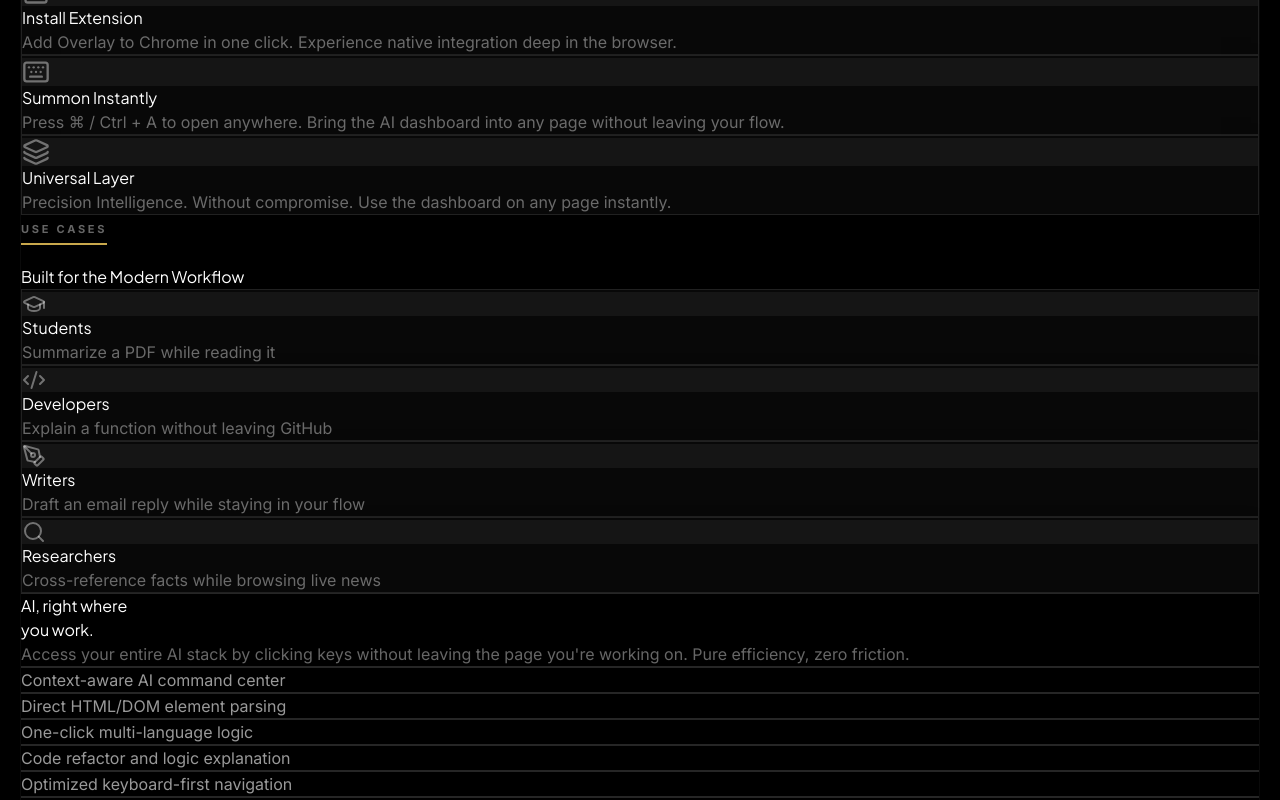
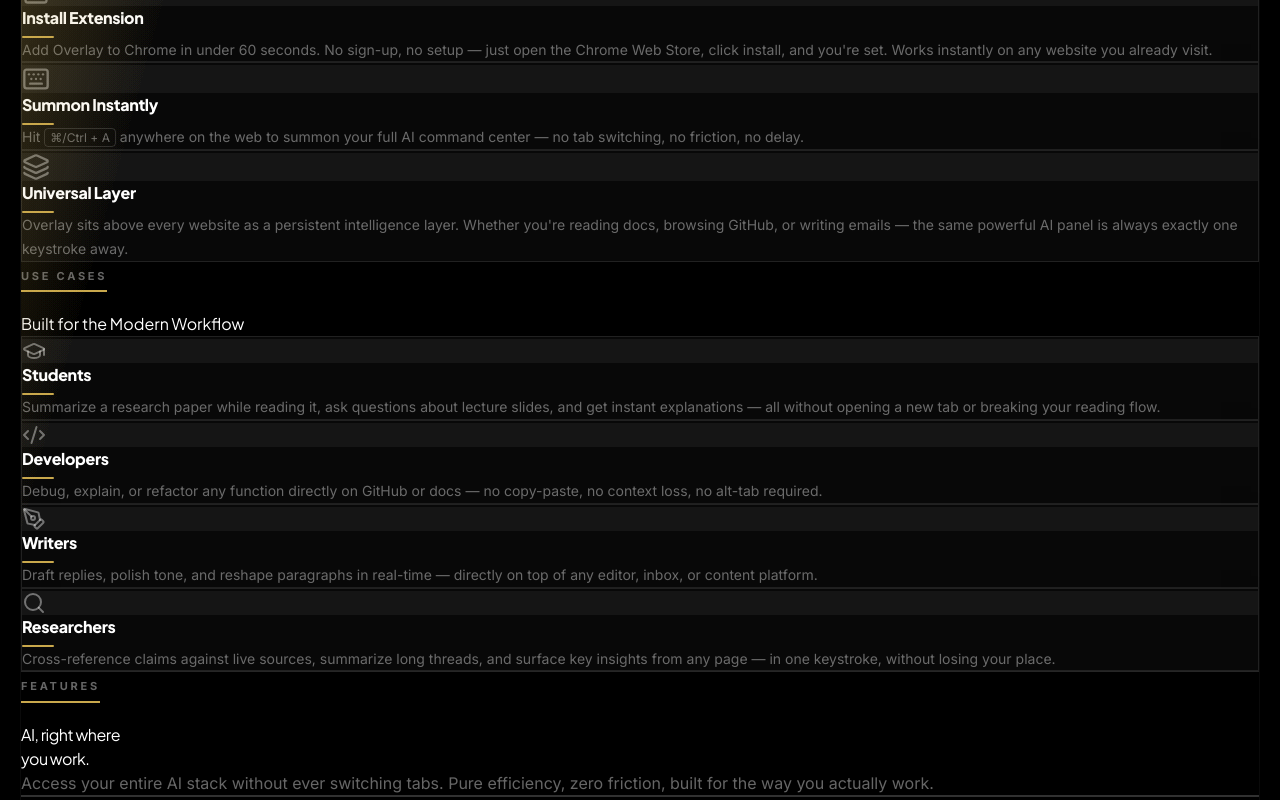
Before and after one commit to Tzgold/overlay-Dashboard, a React (Vite) app: page / in a window 1280 px wide. Shown: the part 1120-1920 px from the top of the page. Built offline with nearby package versions, Linux system fonts and the light colour scheme; no server answers.

Commit message:
design chnage

```diff
--- a/LandingPage.tsx
+++ b/LandingPage.tsx
@@ -400,7 +400,7 @@ const LandingPage: React.FC<{ onOpenDashboard: () => void }> = ({ onOpenDashboar
               Overlay Intelligence v3.0
             </div>
 
-            <h1 className="text-5xl md:text-7xl mb-8 max-w-4xl mx-auto leading-[1.1] font-bold tracking-tight" style={{ color: 'var(--text-primary)', fontFamily: "'Plus Jakarta Sans', sans-serif" }}>
+            <h1 className="text-5xl md:text-7xl mb-8 max-w-4xl mx-auto leading-[1.1] font-bold tracking-tight" style={{ color: 'var(--text-primary)', fontFamily: "'Plus Jakarta Sans', sans-serif", letterSpacing: '-0.03em' }}>
               AI, right where<br />you work
             </h1>
 
@@ -433,34 +433,41 @@ const LandingPage: React.FC<{ onOpenDashboard: () => void }> = ({ onOpenDashboar
           <div className="max-w-6xl mx-auto flex flex-col gap-6">
             {/* Top row: large left + small right */}
             <div className="grid md:grid-cols-5 gap-6">
-              <SpotlightCard className="md:col-span-3 flex flex-col justify-between p-10 min-h-[280px]">
-                <div className="transition-all duration-500 flex items-center justify-center w-14 h-14 rounded-2xl mb-6" style={{ color: 'var(--text-tertiary)', backgroundColor: 'var(--bg-elevated)' }}>
+              <SpotlightCard className="md:col-span-3 flex flex-col justify-between p-10 min-h-[300px]">
+                <div className="card-title-wrap flex flex-col h-full">
+                  <div className="card-shimmer-wrap"><div className="card-shimmer-bar" /></div>
+                  <div className="card-icon flex items-center justify-center w-14 h-14 rounded-2xl mb-8" style={{ color: 'var(--text-tertiary)', backgroundColor: 'var(--bg-elevated)' }}>
                     <Download size={28} />
                   </div>
-                <div className="space-y-3">
-                  <h3 className="text-2xl font-bold tracking-tight" style={{ color: 'var(--text-primary)' }}>Install Extension</h3>
-                  <p className="text-[15px] leading-relaxed max-w-[360px] font-medium" style={{ color: 'var(--text-tertiary)' }}>Add Overlay to Chrome in one click. Experience native integration deep in the browser.</p>
+                  <div className="space-y-4 mt-auto">
+                    <h3 className="card-title text-2xl">Install Extension</h3>
+                    <p className="card-body">Add Overlay to Chrome in under 60 seconds. No sign-up, no setup — just open the Chrome Web Store, click install, and you're set. Works instantly on any website you already visit.</p>
+                  </div>
                 </div>
               </SpotlightCard>
-              <SpotlightCard className="md:col-span-2 flex flex-col justify-between p-10 min-h-[280px]">
-                <div className="transition-all duration-500 flex items-center justify-center w-14 h-14 rounded-2xl mb-6" style={{ color: 'var(--text-tertiary)', backgroundColor: 'var(--bg-elevated)' }}>
+              <SpotlightCard className="md:col-span-2 flex flex-col justify-between p-10 min-h-[300px]">
+                <div className="card-title-wrap flex flex-col h-full">
+                  <div className="card-shimmer-wrap"><div className="card-shimmer-bar" /></div>
+                  <div className="card-icon flex items-center justify-center w-14 h-14 rounded-2xl mb-8" style={{ color: 'var(--text-tertiary)', backgroundColor: 'var(--bg-elevated)' }}>
                     <Keyboard size={28} />
                   </div>
-                <div className="space-y-3">
-                  <h3 className="text-2xl font-bold tracking-tight" style={{ color: 'var(--text-primary)' }}>Summon Instantly</h3>
-                  <p className="text-[15px] leading-relaxed font-medium" style={{ color: 'var(--text-tertiary)' }}>Press ⌘ / Ctrl + A to open anywhere. Bring the AI dashboard into any page without leaving your flow.</p>
+                  <div className="space-y-4 mt-auto">
+                    <h3 className="card-title text-2xl">Summon Instantly</h3>
+                    <p className="card-body">Hit <kbd style={{ fontFamily: "'Inter', sans-serif", padding: '1px 5px', borderRadius: '4px', border: '1px solid var(--border-primary)', fontSize: '12px' }}>⌘/Ctrl + A</kbd> anywhere on the web to summon your full AI command center — no tab switching, no friction, no delay.</p>
+                  </div>
                 </div>
               </SpotlightCard>
             </div>
             {/* Bottom row: full width */}
             <SpotlightCard className="flex flex-col md:flex-row md:items-center justify-between p-10 min-h-[200px] gap-8">
-              <div className="flex items-start gap-6">
-                <div className="transition-all duration-500 flex items-center justify-center w-14 h-14 rounded-2xl shrink-0" style={{ color: 'var(--text-tertiary)', backgroundColor: 'var(--bg-elevated)' }}>
+              <div className="card-title-wrap flex items-start gap-6 w-full">
+                <div className="card-shimmer-wrap"><div className="card-shimmer-bar" /></div>
+                <div className="card-icon flex items-center justify-center w-14 h-14 rounded-2xl shrink-0" style={{ color: 'var(--text-tertiary)', backgroundColor: 'var(--bg-elevated)' }}>
                   <Layers size={28} />
                 </div>
-                <div className="space-y-3">
-                  <h3 className="text-2xl font-bold tracking-tight" style={{ color: 'var(--text-primary)' }}>Universal Layer</h3>
-                  <p className="text-[15px] leading-relaxed max-w-[480px] font-medium" style={{ color: 'var(--text-tertiary)' }}>Precision Intelligence. Without compromise. Use the dashboard on any page instantly.</p>
+                <div className="space-y-4">
+                  <h3 className="card-title text-2xl">Universal Layer</h3>
+                  <p className="card-body max-w-[560px]">Overlay sits above every website as a persistent intelligence layer. Whether you're reading docs, browsing GitHub, or writing emails — the same powerful AI panel is always exactly one keystroke away.</p>
                 </div>
               </div>
             </SpotlightCard>
@@ -476,43 +483,55 @@ const LandingPage: React.FC<{ onOpenDashboard: () => void }> = ({ onOpenDashboar
           <div className="max-w-6xl mx-auto flex flex-col gap-6">
             {/* Top row: large left + small right */}
             <div className="grid md:grid-cols-5 gap-6">
-              <SpotlightCard className="md:col-span-3 flex flex-col justify-between p-10 min-h-[260px] transition-all duration-500 hover:-translate-y-1">
-                <div className="transition-all duration-500 flex items-center justify-center w-12 h-12 rounded-2xl mb-6" style={{ color: 'var(--text-tertiary)', backgroundColor: 'var(--bg-elevated)' }}>
+              <SpotlightCard className="md:col-span-3 flex flex-col justify-between p-10 min-h-[280px]">
+                <div className="card-title-wrap flex flex-col h-full">
+                  <div className="card-shimmer-wrap"><div className="card-shimmer-bar" /></div>
+                  <div className="card-icon flex items-center justify-center w-12 h-12 rounded-2xl mb-8" style={{ color: 'var(--text-tertiary)', backgroundColor: 'var(--bg-elevated)' }}>
                     <GraduationCap size={24} />
                   </div>
-                <div className="space-y-3">
-                  <h3 className="text-2xl font-bold tracking-tight" style={{ color: 'var(--text-primary)' }}>Students</h3>
-                  <p className="text-sm font-medium leading-relaxed max-w-[360px]" style={{ color: 'var(--text-tertiary)' }}>Summarize a PDF while reading it</p>
+                  <div className="space-y-4 mt-auto">
+                    <h3 className="card-title text-xl">Students</h3>
+                    <p className="card-body">Summarize a research paper while reading it, ask questions about lecture slides, and get instant explanations — all without opening a new tab or breaking your reading flow.</p>
+                  </div>
                 </div>
               </SpotlightCard>
-              <SpotlightCard className="md:col-span-2 flex flex-col justify-between p-10 min-h-[260px] transition-all duration-500 hover:-translate-y-1">
-                <div className="transition-all duration-500 flex items-center justify-center w-12 h-12 rounded-2xl mb-6" style={{ color: 'var(--text-tertiary)', backgroundColor: 'var(--bg-elevated)' }}>
+              <SpotlightCard className="md:col-span-2 flex flex-col justify-between p-10 min-h-[280px]">
+                <div className="card-title-wrap flex flex-col h-full">
+                  <div className="card-shimmer-wrap"><div className="card-shimmer-bar" /></div>
+                  <div className="card-icon flex items-center justify-center w-12 h-12 rounded-2xl mb-8" style={{ color: 'var(--text-tertiary)', backgroundColor: 'var(--bg-elevated)' }}>
                     <Code2 size={24} />
                   </div>
-                <div className="space-y-3">
-                  <h3 className="text-2xl font-bold tracking-tight" style={{ color: 'var(--text-primary)' }}>Developers</h3>
-                  <p className="text-sm font-medium leading-relaxed" style={{ color: 'var(--text-tertiary)' }}>Explain a function without leaving GitHub</p>
+                  <div className="space-y-4 mt-auto">
+                    <h3 className="card-title text-xl">Developers</h3>
+                    <p className="card-body">Debug, explain, or refactor any function directly on GitHub or docs — no copy-paste, no context loss, no alt-tab required.</p>
+                  </div>
                 </div>
               </SpotlightCard>
             </div>
             {/* Bottom row: small left + large right */}
             <div className="grid md:grid-cols-5 gap-6">
-              <SpotlightCard className="md:col-span-2 flex flex-col justify-between p-10 min-h-[260px] transition-all duration-500 hover:-translate-y-1">
-                <div className="transition-all duration-500 flex items-center justify-center w-12 h-12 rounded-2xl mb-6" style={{ color: 'var(--text-tertiary)', backgroundColor: 'var(--bg-elevated)' }}>
+              <SpotlightCard className="md:col-span-2 flex flex-col justify-between p-10 min-h-[280px]">
+                <div className="card-title-wrap flex flex-col h-full">
+                  <div className="card-shimmer-wrap"><div className="card-shimmer-bar" /></div>
+                  <div className="card-icon flex items-center justify-center w-12 h-12 rounded-2xl mb-8" style={{ color: 'var(--text-tertiary)', backgroundColor: 'var(--bg-elevated)' }}>
                     <PenTool size={24} />
                   </div>
-                <div className="space-y-3">
-                  <h3 className="text-2xl font-bold tracking-tight" style={{ color: 'var(--text-primary)' }}>Writers</h3>
-                  <p className="text-sm font-medium leading-relaxed" style={{ color: 'var(--text-tertiary)' }}>Draft an email reply while staying in your flow</p>
+                  <div className="space-y-4 mt-auto">
+                    <h3 className="card-title text-xl">Writers</h3>
+                    <p className="card-body">Draft replies, polish tone, and reshape paragraphs in real-time — directly on top of any editor, inbox, or content platform.</p>
+                  </div>
                 </div>
               </SpotlightCard>
-              <SpotlightCard className="md:col-span-3 flex flex-col justify-between p-10 min-h-[260px] transition-all duration-500 hover:-translate-y-1">
-                <div className="transition-all duration-500 flex items-center justify-center w-12 h-12 rounded-2xl mb-6" style={{ color: 'var(--text-tertiary)', backgroundColor: 'var(--bg-elevated)' }}>
+              <SpotlightCard className="md:col-span-3 flex flex-col justify-between p-10 min-h-[280px]">
+                <div className="card-title-wrap flex flex-col h-full">
+                  <div className="card-shimmer-wrap"><div className="card-shimmer-bar" /></div>
+                  <div className="card-icon flex items-center justify-center w-12 h-12 rounded-2xl mb-8" style={{ color: 'var(--text-tertiary)', backgroundColor: 'var(--bg-elevated)' }}>
                     <Search size={24} />
                   </div>
-                <div className="space-y-3">
-                  <h3 className="text-2xl font-bold tracking-tight" style={{ color: 'var(--text-primary)' }}>Researchers</h3>
-                  <p className="text-sm font-medium leading-relaxed max-w-[360px]" style={{ color: 'var(--text-tertiary)' }}>Cross-reference facts while browsing live news</p>
+                  <div className="space-y-4 mt-auto">
+                    <h3 className="card-title text-xl">Researchers</h3>
+                    <p className="card-body">Cross-reference claims against live sources, summarize long threads, and surface key insights from any page — in one keystroke, without losing your place.</p>
+                  </div>
                 </div>
               </SpotlightCard>
             </div>
@@ -523,11 +542,12 @@ const LandingPage: React.FC<{ onOpenDashboard: () => void }> = ({ onOpenDashboar
         <section id="features" className="w-full py-32 px-10 z-10" style={{ backgroundColor: 'var(--bg-primary)', borderTop: '1px solid var(--section-border)', borderBottom: '1px solid var(--section-border)' }}>
           <div className="max-w-6xl mx-auto grid lg:grid-cols-2 gap-20 items-center">
             <div className="space-y-12">
-              <h2 className="text-5xl font-bold leading-tight tracking-tight italic" style={{ color: 'var(--text-primary)', fontFamily: "'Plus Jakarta Sans', sans-serif" }}>AI, right where<br />you work.</h2>
-              <p className="text-lg font-normal leading-relaxed max-w-md" style={{ color: 'var(--text-tertiary)', fontFamily: "'Inter', sans-serif" }}>
-                Access your entire AI stack by clicking keys without leaving the page you're working on. Pure efficiency, zero friction.
+              <span className="section-label">Features</span>
+              <h2 className="text-5xl font-bold leading-tight tracking-tight" style={{ color: 'var(--text-primary)', fontFamily: "'Plus Jakarta Sans', sans-serif", letterSpacing: '-0.03em' }}>AI, right where<br />you work.</h2>
+              <p className="text-base font-normal leading-relaxed max-w-md" style={{ color: 'var(--text-tertiary)', fontFamily: "'Inter', sans-serif" }}>
+                Access your entire AI stack without ever switching tabs. Pure efficiency, zero friction, built for the way you actually work.
               </p>
-              <ul className="space-y-6">
+              <ul className="space-y-5">
                 {[
                   "Context-aware AI command center",
                   "Direct HTML/DOM element parsing",
@@ -536,11 +556,11 @@ const LandingPage: React.FC<{ onOpenDashboard: () => void }> = ({ onOpenDashboar
                   "Optimized keyboard-first navigation",
                   "Isolated secure sandbox compute"
                 ].map((item, i) => (
-                  <li key={i} className="flex items-center gap-5 font-bold text-sm group cursor-default" style={{ color: 'var(--text-secondary)' }}>
-                    <div className="w-6 h-6 flex items-center justify-center shrink-0 transition-all" style={{ border: '1px solid var(--border-primary)' }}>
-                      <div className="w-1 h-1 opacity-40 group-hover:opacity-100 transition-all" style={{ backgroundColor: 'var(--text-primary)' }} />
+                  <li key={i} className="flex items-center gap-4 text-sm group cursor-default" style={{ color: 'var(--text-secondary)', fontFamily: "'Inter', sans-serif" }}>
+                    <div className="w-5 h-5 flex items-center justify-center shrink-0 rounded transition-all duration-300 group-hover:scale-110" style={{ border: '1px solid var(--border-primary)', backgroundColor: 'var(--bg-elevated)' }}>
+                      <div className="w-1.5 h-1.5 rounded-full opacity-40 group-hover:opacity-100 transition-all duration-300" style={{ backgroundColor: '#c9a84c' }} />
                     </div>
-                    <span className="transition-all group-hover:translate-x-1 uppercase tracking-tight italic" style={{ color: 'var(--text-secondary)' }}>{item}</span>
+                    <span className="transition-all duration-300 group-hover:translate-x-1 tracking-wide" style={{ color: 'var(--text-secondary)' }}>{item}</span>
                   </li>
                 ))}
               </ul>
@@ -556,7 +576,7 @@ const LandingPage: React.FC<{ onOpenDashboard: () => void }> = ({ onOpenDashboar
                 </div>
                 <div className="space-y-4">
                   <div className="flex flex-col gap-2">
-                    <span className="font-bold text-3xl tracking-tight italic" style={{ color: 'var(--text-primary)' }}>AI, right where you work</span>
+                    <span className="font-bold text-3xl tracking-tight" style={{ color: 'var(--text-primary)', fontFamily: "'Plus Jakarta Sans', sans-serif", letterSpacing: '-0.02em' }}>AI, right where you work</span>
                   </div>
                 </div>
               </div>
--- a/index.html
+++ b/index.html
@@ -190,6 +190,88 @@
             margin-bottom: 20px;
         }
 
+        /* Card title — underline accent like section-label but inline */
+        .card-title {
+            font-family: 'Plus Jakarta Sans', sans-serif;
+            font-weight: 800;
+            letter-spacing: -0.02em;
+            color: var(--text-primary);
+            position: relative;
+            display: inline-block;
+            padding-bottom: 8px;
+        }
+
+        .card-title::after {
+            content: '';
+            position: absolute;
+            bottom: 0;
+            left: 0;
+            width: 32px;
+            height: 2px;
+            background: #c9a84c;
+            border-radius: 2px;
+            transition: width 0.4s cubic-bezier(0.23, 1, 0.32, 1);
+        }
+
+        .card-title-wrap:hover .card-title::after,
+        .spotlight-card-hover .card-title::after {
+            width: 100%;
+        }
+
+        /* Card body text */
+        .card-body {
+            font-family: 'Inter', sans-serif;
+            font-size: 14px;
+            font-weight: 400;
+            line-height: 1.7;
+            color: var(--text-tertiary);
+        }
+
+        /* Card icon wrapper hover */
+        .card-icon {
+            transition: transform 0.4s cubic-bezier(0.23, 1, 0.32, 1), background-color 0.4s ease, color 0.4s ease;
+        }
+
+        .card-title-wrap:hover .card-icon {
+            transform: scale(1.18) rotate(-6deg);
+            background-color: rgba(201, 168, 76, 0.15) !important;
+            color: #c9a84c !important;
+        }
+
+        /* Shimmer sweep on card hover */
+        @keyframes card-shimmer {
+            0% {
+                transform: translateX(-120%) skewX(-15deg);
+            }
+
+            100% {
+                transform: translateX(220%) skewX(-15deg);
+            }
+        }
+
+        .card-shimmer-wrap {
+            position: absolute;
+            inset: 0;
+            overflow: hidden;
+            border-radius: inherit;
+            pointer-events: none;
+        }
+
+        .card-shimmer-bar {
+            position: absolute;
+            top: 0;
+            left: 0;
+            width: 40%;
+            height: 100%;
+            background: linear-gradient(90deg, transparent, rgba(201, 168, 76, 0.06), transparent);
+            transform: translateX(-120%) skewX(-15deg);
+            transition: none;
+        }
+
+        .card-title-wrap:hover .card-shimmer-bar {
+            animation: card-shimmer 0.7s ease forwards;
+        }
+
         /* Star Shower Animation */
         @keyframes star-shower {
             0% {
```
Lines whose indentation alone changed are shown as unchanged.
